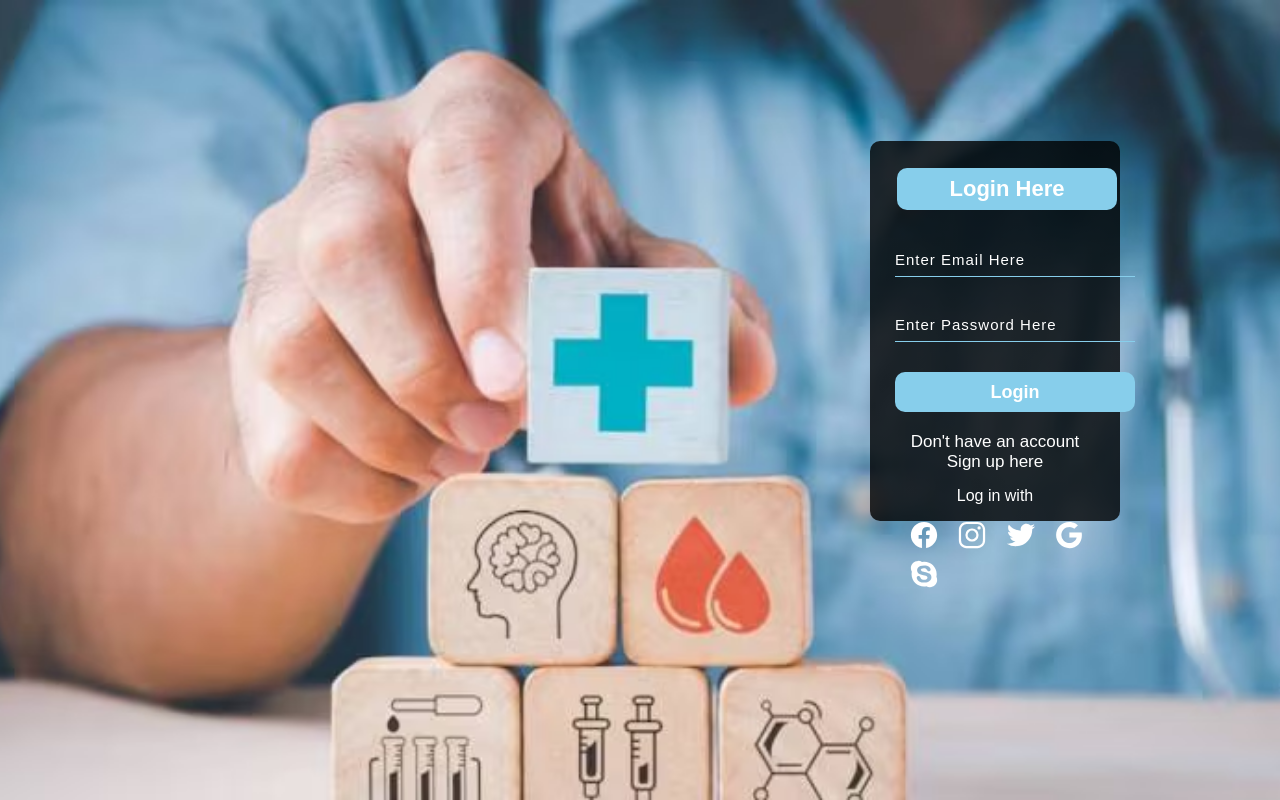
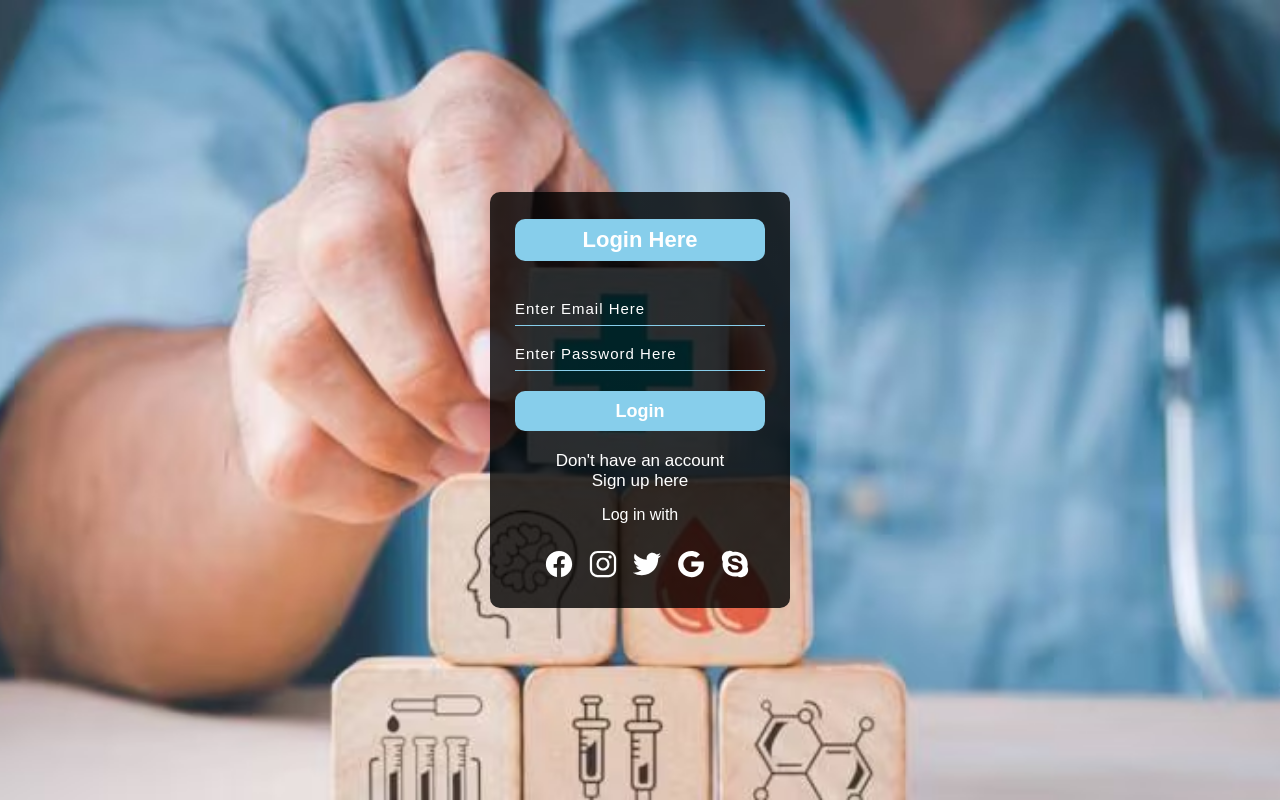
Before and after one commit to AMBi92-wq/Smile-Dental, a plain HTML site: page login.html in a window 1280 px wide. Drawn offline with nearby package versions, Linux system fonts and the light colour scheme.

Commit message:
Update style.css

```diff
--- a/style.css
+++ b/style.css
@@ -178,45 +178,40 @@ ul li a:hover{
     background-size: cover;
     background-image: url(logback.avif);
     height: 100vh;
+    display: flex; /* Use flexbox to center the form */
+    align-items: center; /* Center vertically */
+    justify-content: center;
     }
 
 .form{
-    width: 250px;
-    height: 380px;
-    background: linear-gradient(to top, rgba(0,0,0,0.8)50%,rgba(0,0,0,0.8)50%);
-    position: absolute;
-    top: -20px;
-    left: 870px;
-    margin-top: 180px;
-    transform: translate(0%,-5%);
+    width: 300px; /* Increased width for better layout */
+    background: linear-gradient(to top, rgba(0, 0, 0, 0.8) 50%, rgba(0, 0, 0, 0.8) 50%);
     border-radius: 10px;
     padding: 25px;
 }
 
 .form h2{
-    width: 220px;
+    width: 100%; /* Make it responsive */
     font-family: sans-serif;
     text-align: center;
     color: white;
     font-size: 22px;
     background-color: skyblue;
     border-radius: 10px;
-    margin: 2px;
+    margin: 2px 0 20px 0; /* Adjusted margin for spacing */
     padding: 8px;
 }
 
 .form input{
-    width: 240px;
+    width: 100%; /* Make input fields full width */
     height: 35px;
     background: transparent;
+    border: none; /* Remove all borders for a cleaner look */
     border-bottom: 1px solid skyblue;
-    border-top: none;
-    border-right: none;
-    border-left: none;
     color: #fff;
     font-size: 15px;
     letter-spacing: 1px;
-    margin-top: 30px;
+    margin-top: 10px; /* Reduced margin for better spacing */
     font-family: sans-serif;
 }
 
@@ -230,11 +225,11 @@ ul li a:hover{
 }
 
 .btnn{
-    width: 240px;
+    width: 100%; /* Make button full width */
     height: 40px;
     background: skyblue;
     border: none;
-    margin-top: 30px;
+    margin-top: 20px; /* Adjusted margin */
     font-size: 18px;
     border-radius: 10px;
     cursor: pointer;
@@ -266,6 +261,11 @@ ul li a:hover{
     padding-bottom: 10px;
     text-align: center;
     color: white;
+}
+.icons {
+    display: flex; /* Use flexbox for icons */
+    justify-content: center; /* Center icons horizontally */
+    margin-top: 10px; /* Add margin for spacing */
 }
 .icons a{
     text-decoration: none;
```
